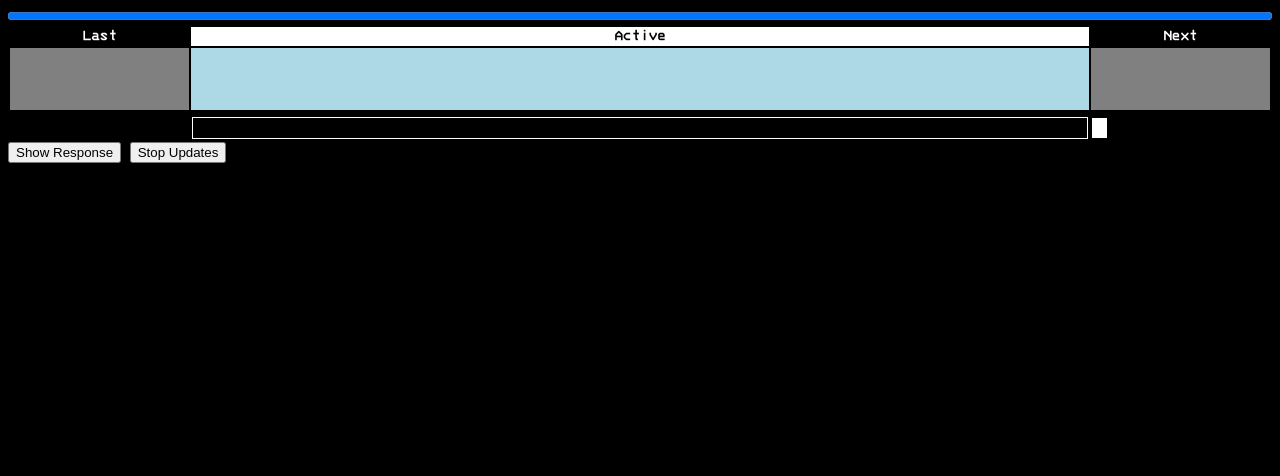
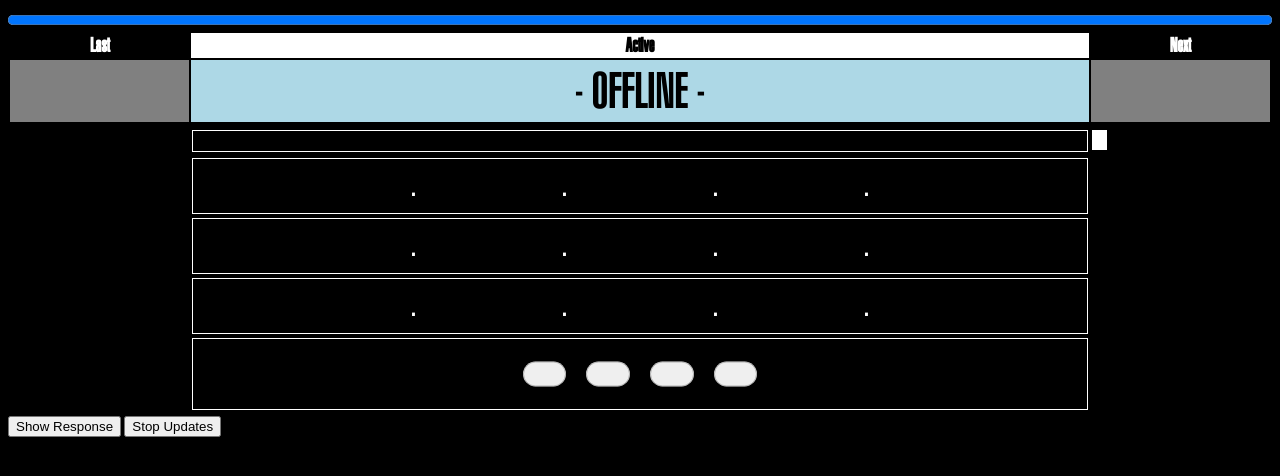
Before and after one commit to kiisu-dsalyss/rats, a website: page teleprompter/index.html in a window 1280 px wide. Drawn offline with Linux system fonts and the light colour scheme; no server answers; some icons are missing.

Commit message:
karaokestyle

```diff
--- a/rats.js
+++ b/rats.js
@@ -40,7 +40,7 @@ const handleSongRequest = (req, res) => {
   const trackId = req.query.track;
 
   // Set the expiration time for the cache (1 minute in this example)
-  const cacheExpiration = Date.now() + (1 * 60 * 1000);
+  const cacheExpiration = Date.now() + (0.5 * 60 * 1000);
 
   // Check the cache for saved responses from the lyrics and regions endpoints
   const lyricsResponse = cache[`lyrics${trackId}`];
--- a/teleprompter/index.html
+++ b/teleprompter/index.html
@@ -18,7 +18,7 @@
       </tr>
       <tr>
         <td id="previousRegionBanner"></td>
-        <td id="activeRegion"></td>
+        <td id="activeRegion">- OFFLINE -</td>
         <td id="nextRegion"></td>
       </tr>
       <tr>
@@ -36,6 +36,49 @@
         <td><div id="notes"></div></td>
         <td>          <!-- Add the chevron icon -->
           <i class="fas fa-chevron-down" id="lyrics-chevron"></i></td>
+      </tr>
+      <tr>
+
+      </tr>
+      <tr>
+        <td></td>
+        <td><div id="lyrics-and-dots">
+          <div class="lyricBar" id= "bar1">.</div>
+          <div class="lyricBar" id= "bar2">.</div>
+          <div class="lyricBar" id= "bar3">.</div>
+          <div class="lyricBar" id= "bar4">.</div>
+        </div></td>
+        <td></td>
+      </tr>
+      <tr>
+        <td></td>
+        <td><div id="lyrics-and-dots">
+          <div class="lyricBar" id= "nextbar1">.</div>
+          <div class="lyricBar" id= "nextbar2">.</div>
+          <div class="lyricBar" id= "nextbar3">.</div>
+          <div class="lyricBar" id= "nextbar4">.</div>
+        </div></td>
+        <td></td>
+      </tr>
+      <tr>
+        <td></td>
+        <td><div id="lyrics-and-dots">
+          <div class="lyricBar" id= "lastbar1">.</div>
+          <div class="lyricBar" id= "lastbar2">.</div>
+          <div class="lyricBar" id= "lastbar3">.</div>
+          <div class="lyricBar" id= "lastbar4">.</div>
+        </div></td>
+        <td></td>
+      </tr>
+      <tr>
+        <td></td>
+        <td><div id="lyrics-and-dots">
+          <progress class="dot" id="dot1" value="0" max="100"></progress>
+          <progress class="dot" id="dot2" value="0" max="100"></progress>
+          <progress class="dot" id="dot3" value="0" max="100"></progress>
+          <progress class="dot" id="dot4" value="0" max="100"></progress>
+        </div></td>
+        <td></td>
       </tr>
     </table>
   </div>
--- a/teleprompter/rats.css
+++ b/teleprompter/rats.css
@@ -2,14 +2,15 @@
 body {
   background-color: black;
   color: white;
-  font-family: "IBM3270", sans-serif;
+  font-family: "custom";
+  font-size: 20px;
 }
 .highlight {
   background-color: green;
 }
 #nextRegion {
   color: black;
-  font-size: 20px;
+  font-size: 30px;
   height: 40px;
   width: 10%;
   background-color: grey;
@@ -17,7 +18,7 @@ body {
 }
 #activeRegion {
   color: black;
-  font-size: 40px;
+  font-size: 50px;
   height: 60px;
   background-color: lightblue;
   width: 50%;
@@ -25,14 +26,43 @@ body {
 }
 #previousRegionBanner {
   color: black;
-  font-size: 20px;
+  font-size: 30px;
   height: 40px;
   background-color: grey;
   width: 10%;
   text-align: center;
 }
+#lyrics-and-dots {
+  text-align: center;
+}
 .banner-container {
   display: flex;
+}
+.dot, .lyricBar {
+  display: inline-block;
+  width: 5%;
+  margin: 0 10px;
+}
+.lyricBar {
+  display: inline-block;
+  width: 15%;
+  font-size: 30px;
+  margin: 0 10px;
+}
+#lyrics-and-dots {
+  display: flex;
+  justify-content: center;
+  padding: 10px;
+  border: 1px solid white;
+  font-size: 50px;
+  width: 100%;
+  height: 100%;
+  box-sizing: border-box;
+  white-space: pre-wrap;
+  white-space: -moz-pre-wrap;
+  white-space: -pre-wrap;
+  white-space: -o-pre-wrap;
+  word-wrap: break-word;
 }
 }
 table#lyrics {
@@ -40,6 +70,8 @@ table#lyrics {
   width: 100%;
 }
 div#notes {
+  justify-content: center;
+  text-align: center;
   border: 1px solid white;
   width: 100%;
   font-size: 50px;
@@ -58,8 +90,8 @@ progress {
   /* Add some other styles to customize the appearance */
 }
 @font-face {
-  font-family: "IBM3270";
-  src: url("fonts/3270-Medium 500.ttf") format("truetype");
+  font-family: "custom";
+  src: url("fonts/LCARS.ttf") format("truetype");
 }
 
 /* Style the chevron icon */
--- a/teleprompter/scripts/lyrics.js
+++ b/teleprompter/scripts/lyrics.js
@@ -198,12 +198,55 @@ function calcPercentage(startTime, endTime, position) {
   return percentagePlayed;
 }
 
+function getBarAndPercentage(position) {
+  var positionParts = position.split(".");
+  var bar = parseInt(positionParts[1]);
+  var percentage = parseInt(positionParts[2]);
+  if (percentage > 1) {
+    percentage = 100;
+  }
+  return {
+    bar: bar,
+    percentage: percentage
+  };
+}
+
+function populateFourBars(position, lyrics) {
+  var positionParts = position.split(".");
+  var measure = parseInt(positionParts[0]);
+  var next = measure + 1;
+  var last = next + 1;
+  document.getElementById('bar' + 1).innerHTML = lyrics[measure + '.' +  1  + ".00"] || ".";
+  document.getElementById('bar' + 2).innerHTML = lyrics[measure + '.' +  2  + ".00"] || ".";
+  document.getElementById('bar' + 3).innerHTML = lyrics[measure + '.' +  3  + ".00"] || ".";
+  document.getElementById('bar' + 4).innerHTML = lyrics[measure + '.' +  4  + ".00"] || ".";
+  document.getElementById('nextbar' + 1).innerHTML = lyrics[next + '.' +  1  + ".00"] || ".";
+  document.getElementById('nextbar' + 2).innerHTML = lyrics[next + '.' +  2  + ".00"] || ".";
+  document.getElementById('nextbar' + 3).innerHTML = lyrics[next + '.' +  3  + ".00"] || ".";
+  document.getElementById('nextbar' + 4).innerHTML = lyrics[next + '.' +  4  + ".00"] || ".";
+  document.getElementById('lastbar' + 1).innerHTML = lyrics[last + '.' +  1  + ".00"] || ".";
+  document.getElementById('lastbar' + 2).innerHTML = lyrics[last + '.' +  2  + ".00"] || ".";
+  document.getElementById('lastbar' + 3).innerHTML = lyrics[last + '.' +  3  + ".00"] || ".";
+  document.getElementById('lastbar' + 4).innerHTML = lyrics[last + '.' +  4  + ".00"] || ".";
+}
+
+
+
+
 function update() {
   var xhttp = new XMLHttpRequest();
   lastMatchedPosition = null;
   xhttp.onreadystatechange = function() {
     if (this.readyState == 4 && this.status == 200) {
       response = JSON.parse(this.responseText);
+      var dotProgress = getBarAndPercentage(response.transport.measure);
+      document.getElementById('dot' + dotProgress.bar).value = 0;
+      var prevDot = dotProgress.bar -1;
+      if (prevDot === 0) { prevDot = 4 }
+      document.getElementById('dot' + prevDot).value = 100;
+      populateFourBars(response.transport.measure, response.lyrics.Position);
+      document.getElementById('bar' + dotProgress.bar).style.backgroundColor = "blue";
+      document.getElementById('bar' + prevDot).style.backgroundColor = "black";
       for (var regionName in response.region) {
         var region = response.region[regionName];
         if (+response.transport.time >= +region.Start && +response.transport.time < +region.End) {
@@ -216,7 +259,6 @@ function update() {
       }
       var progressPercent = calcPercentage(+region.Start, +region.End, +response.transport.time);
       document.getElementById("progressBar").value = progressPercent;
-      console.log(decimalToHex(color));
       document.getElementById("response").innerHTML = JSON.stringify(response, null, 2);
       if (response.transport.playing == "1") {
         document.getElementById("measure").innerHTML = "measure: " + response.transport.measure;
@@ -232,9 +274,11 @@ function update() {
       updateCurrentRegionBanner(response, decimalToHex);
       updateNextRegionBanner(response, decimalToHex);
     }
+    //TODO this will need to be based off of tempo
   };
   xhttp.open("GET", "http://localhost:3000/song?track=1", true);
   xhttp.send();
+//   resetAllDots(100);
 }
 
 function toggleResponse() {
```
Also changed, not shown: teleprompter/fonts/LCARS.ttf (added), teleprompter/fonts/LCARS_BOLD.ttf (added).
